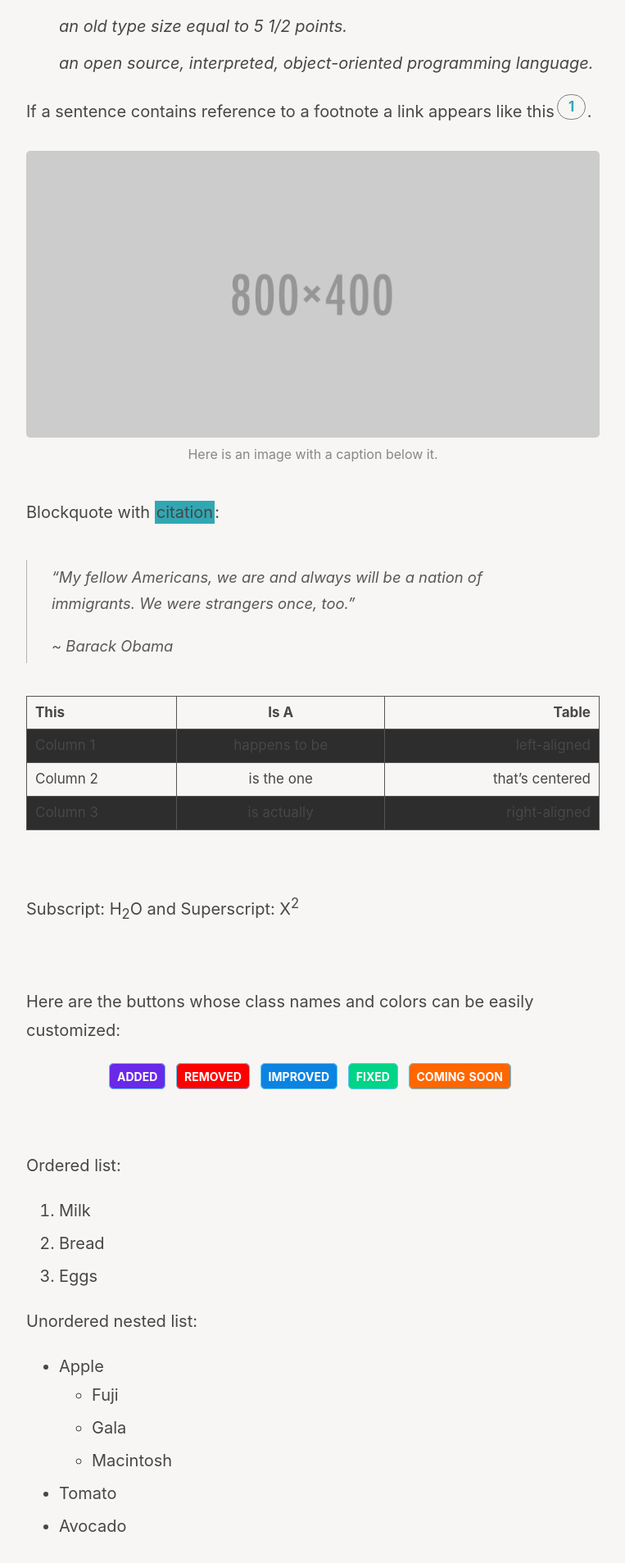
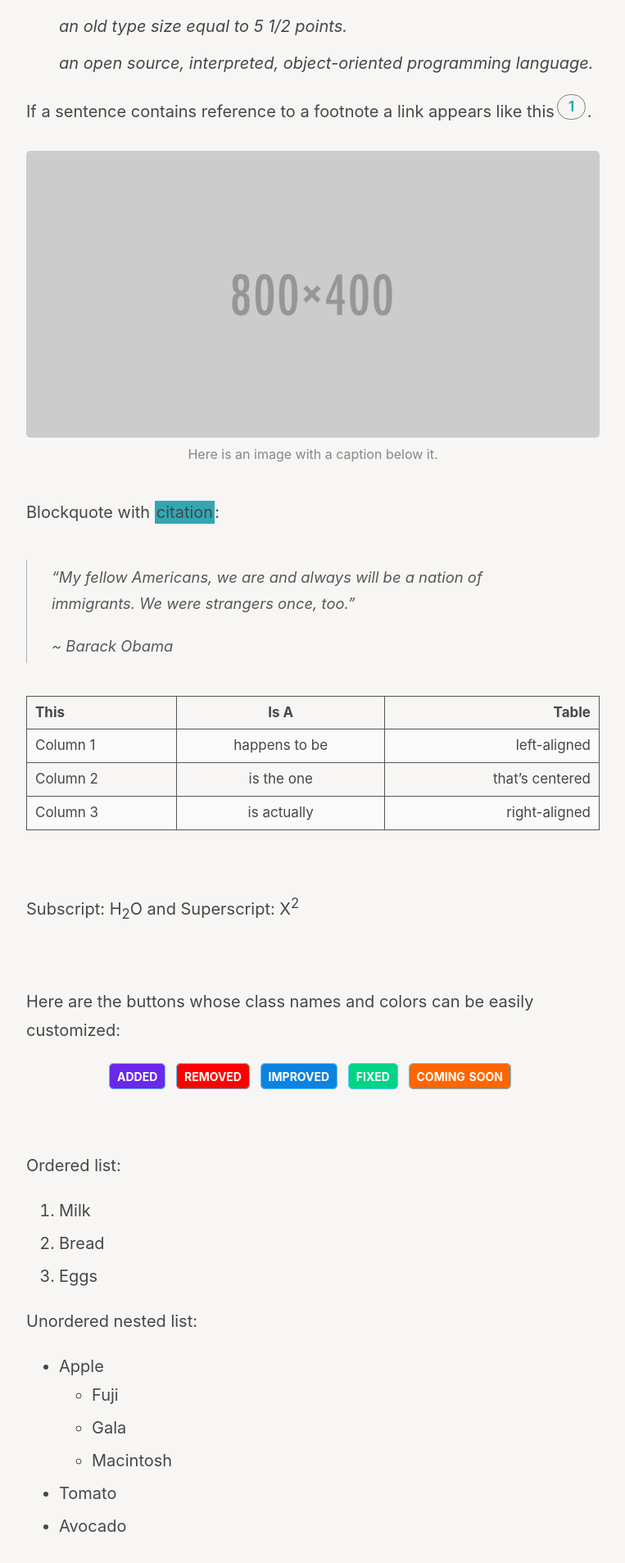
Before and after one commit to wertercatt/tooters, a Jekyll site: the page built from styles.md, in a window 1280 px wide. Shown: the part 662-2569 px from the top of the page at 82% size, without its empty margins (258-1021 px from the left). Built offline with Jekyll 4.4.1, drawn with Linux system fonts in a browser that asks for light colours.

Commit message:
Fixed light scheme tables.

```diff
--- a/_sass/_base.scss
+++ b/_sass/_base.scss
@@ -90,6 +90,6 @@ tbody tr:nth-child(odd) th {
   background-color: #2d2d2d;
 
   @media (prefers-color-scheme: light) {
-  background-color: #2d2d2d;
+  background-color: #fafafa;
   }
 }
```
